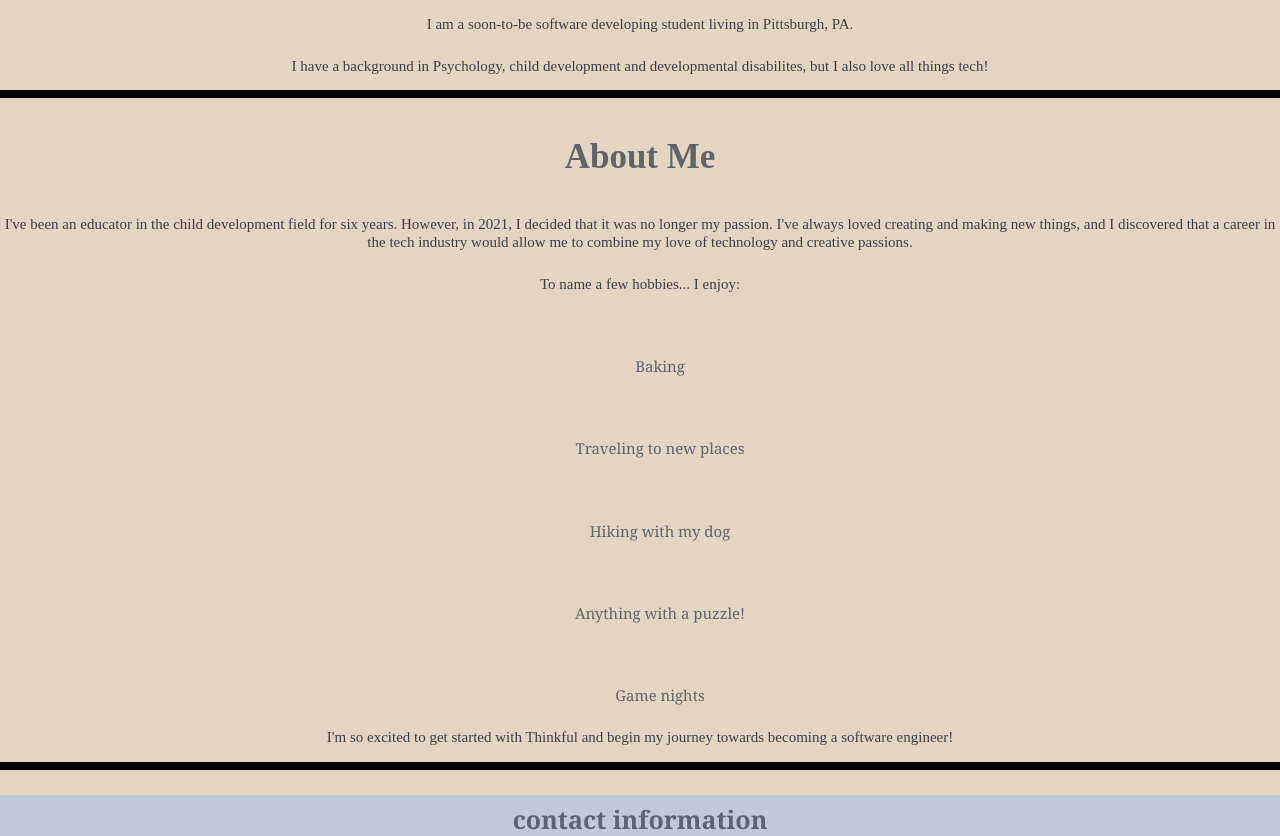
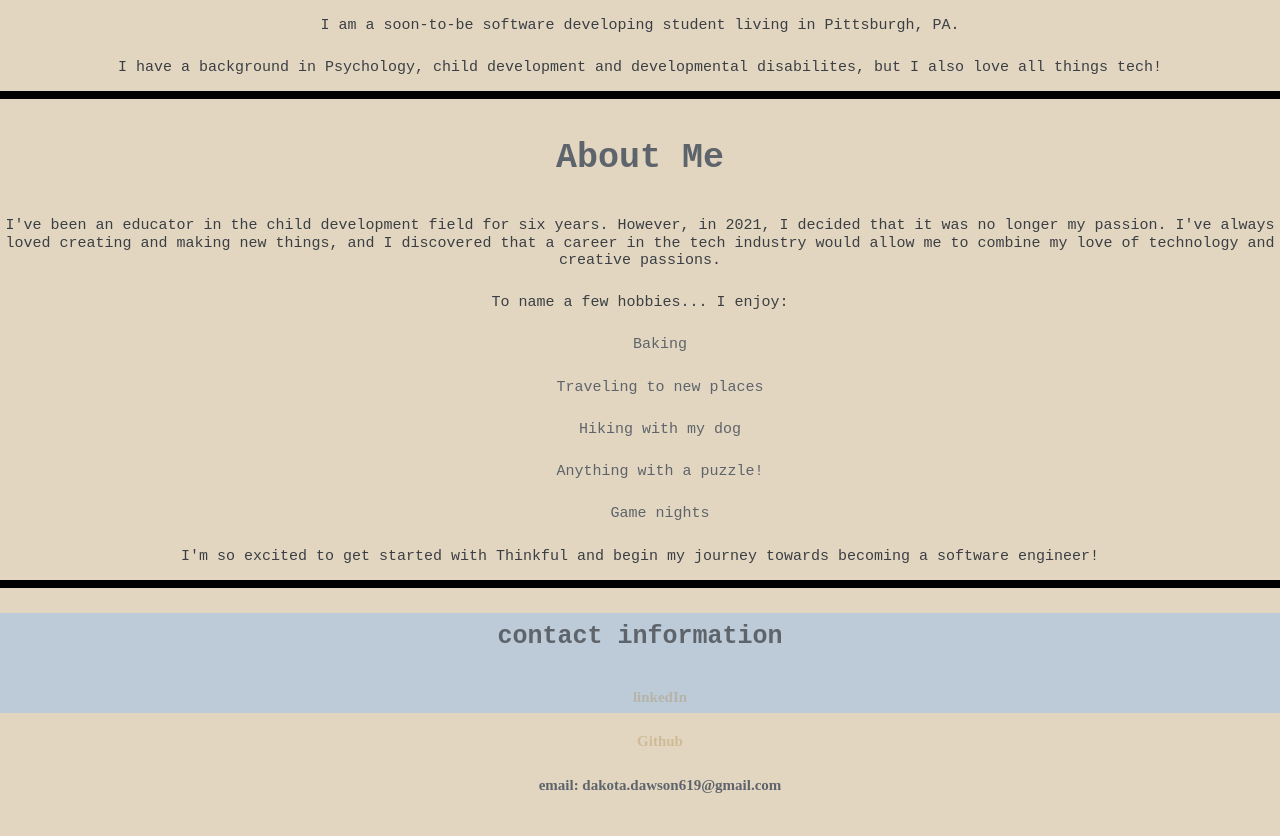
Before and after one commit to ddawson22/My-Website, a plain HTML site: page index.html in a window 1280 px wide. Shown: the part 980-1816 px from the top of the page. After the commit the page ends 1774 px from the top, so only its background shows below. Drawn offline with nearby package versions, Linux system fonts and the light colour scheme; a script that the page names is missing.

Commit message:
Update style.css

```diff
--- a/style.css
+++ b/style.css
@@ -1,20 +1,16 @@
 body {
   background-color: rgba(170, 135, 70, 0.336);
-  margin: 3;
+  margin: ;
   text-align: center;
 }
 
-header {
-	height: 100px;
-	background-color: rgba(170, 135, 70, 0.336);
-	  text-align: center;
-}
 
 main {
 	padding-top: 100px;
 	min-height: 200px;
 	text-align: center;
-
+	font-family: courier New;
+	color:#5e646b;
 }
 
 footer {
@@ -40,8 +36,9 @@ h2 {
 	text-align: center;
 	padding-top: 10px;
   	color: #5e646b;
-text-align: courier New;
+	text-align: center;
 	font-weight: bold;
+	font-family: courier New;
 }
 
 h3 {
@@ -49,8 +46,7 @@ h3 {
 	text-align: center;
 	padding-top: 10px;
     	color:#5e646b;
-font-family: Georgia;
-
+	font-family: courier New;
 }
 
 p{
@@ -73,9 +69,9 @@ text-align: courier New;
 ol{
 	font-size: 15px;
 	text-align: center;
-	padding-top: 50px;
+	padding-top: 10px;
     	color:#5e646b;
-font-family: Georgia;
+	font-family: courier New;
 }
 
 img{
@@ -97,7 +93,7 @@ a {
 }
 
 a:link {
-  color: #265301;
+  color: rgba(170, 135, 70, 0.336)
 }
 
 a:visited {
```
Lines whose indentation alone changed are shown as unchanged.
